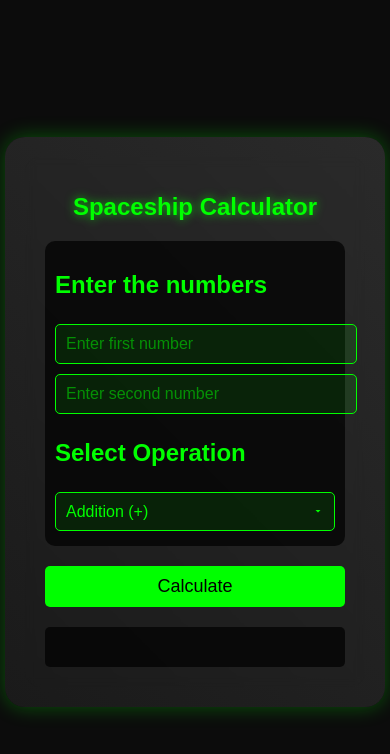
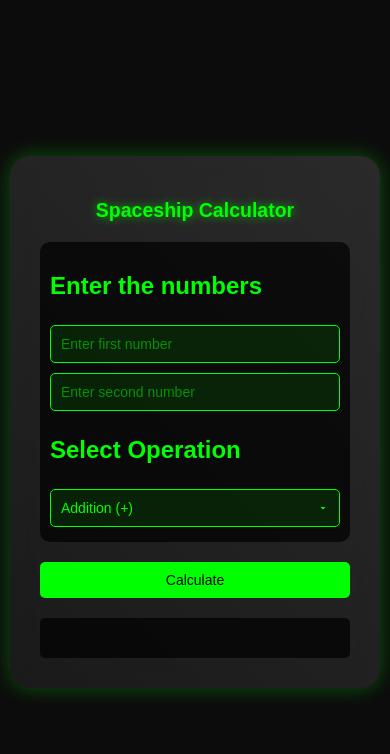
Before and after one commit to Pitcocy/spaceship-calculator, a plain HTML site: page index.html in a window 390 px wide. Drawn offline with Linux system fonts and the light colour scheme.

Commit message:
First local commit

```diff
--- a/styles.css
+++ b/styles.css
@@ -1,3 +1,4 @@
+/* Base styles */
 body {
     font-family: 'Arial', sans-serif;
     background-color: #0c0c0c;
@@ -5,9 +6,10 @@ body {
     display: flex;
     justify-content: center;
     align-items: center;
-    height: 100vh;
+    min-height: 100vh;
     margin: 0;
-    overflow: hidden;
+    padding: 20px;
+    box-sizing: border-box;
 }
 
 .calculator-container {
@@ -17,6 +19,8 @@ body {
     box-shadow: 0 0 20px rgba(0, 255, 0, 0.3);
     position: relative;
     overflow: hidden;
+    width: 100%;
+    max-width: 400px;
 }
 
 .calculator-container::before {
@@ -38,25 +42,20 @@ body {
 }
 
 @keyframes scan {
-    0% {
-        transform: translateY(0);
-    }
-    100% {
-        transform: translateY(-50%);
-    }
+    0% { transform: translateY(0); }
+    100% { transform: translateY(-50%); }
 }
 
 .calculator {
     backdrop-filter: blur(5px);
     padding: 20px;
     border-radius: 15px;
-    width: 300px;
 }
 
 h1 {
     text-align: center;
     margin-bottom: 20px;
-    font-size: 24px;
+    font-size: clamp(18px, 5vw, 24px);
     text-shadow: 0 0 10px rgba(0, 255, 0, 0.7);
 }
 
@@ -76,6 +75,7 @@ input, select {
     border-radius: 5px;
     color: #00ff00;
     font-size: 16px;
+    box-sizing: border-box;
 }
 
 input::placeholder {
@@ -127,13 +127,44 @@ select {
 }
 
 @keyframes fly {
-    0% {
-        transform: translate(-50%, -50%) scale(0.5) rotate(0deg);
+    0% { transform: translate(-50%, -50%) scale(0.5) rotate(0deg); }
+    50% { transform: translate(-50%, -50%) scale(2) rotate(180deg); }
+    100% { transform: translate(-50%, -50%) scale(0.5) rotate(360deg); }
+}
+
+/* Media Queries for better responsiveness */
+@media (max-width: 480px) {
+    body {
+        padding: 10px;
     }
-    50% {
-        transform: translate(-50%, -50%) scale(2) rotate(180deg);
+
+    .calculator-container {
+        padding: 15px;
     }
-    100% {
-        transform: translate(-50%, -50%) scale(0.5) rotate(360deg);
+
+    .calculator {
+        padding: 15px;
+    }
+
+    input, select, .calculate-btn {
+        font-size: 14px;
     }
 }
+
+@media (max-width: 320px) {
+    .calculator-container {
+        padding: 10px;
+    }
+
+    .calculator {
+        padding: 10px;
+    }
+
+    h1 {
+        font-size: 20px;
+    }
+
+    input, select, .calculate-btn {
+        font-size: 12px;
+    }
+}
```
